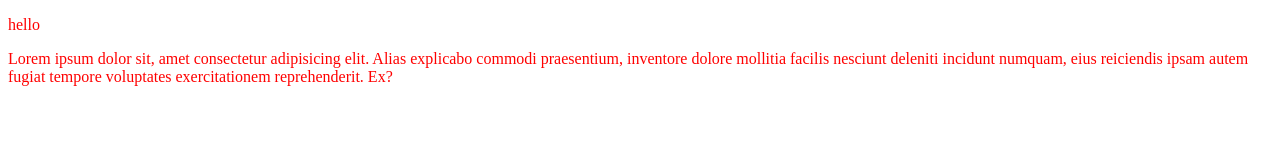
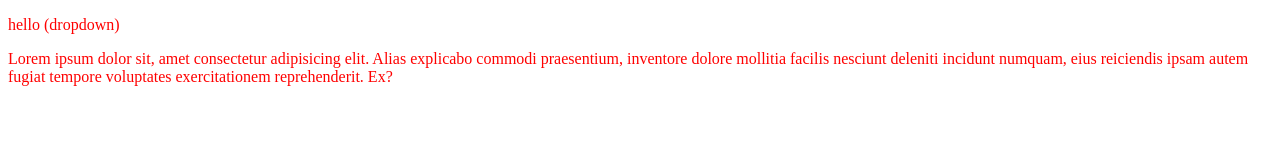
Before and after one commit to Sahbaz4321/localRep, a plain HTML site: page index.html in a window 1280 px wide. Drawn offline with Linux system fonts and the light colour scheme.

```diff
--- a/index.html
+++ b/index.html
@@ -7,7 +7,7 @@
     <link href="style.css"  rel="stylesheet">
 </head>
 <body>
-    <p>hello</p>
+    <p>hello (dropdown)</p>
     <p>Lorem ipsum dolor sit, amet consectetur adipisicing elit. Alias explicabo commodi praesentium, inventore dolore mollitia facilis nesciunt deleniti incidunt numquam, eius reiciendis ipsam autem fugiat tempore voluptates exercitationem reprehenderit. Ex?</p>
 </body>
 </html>
```
